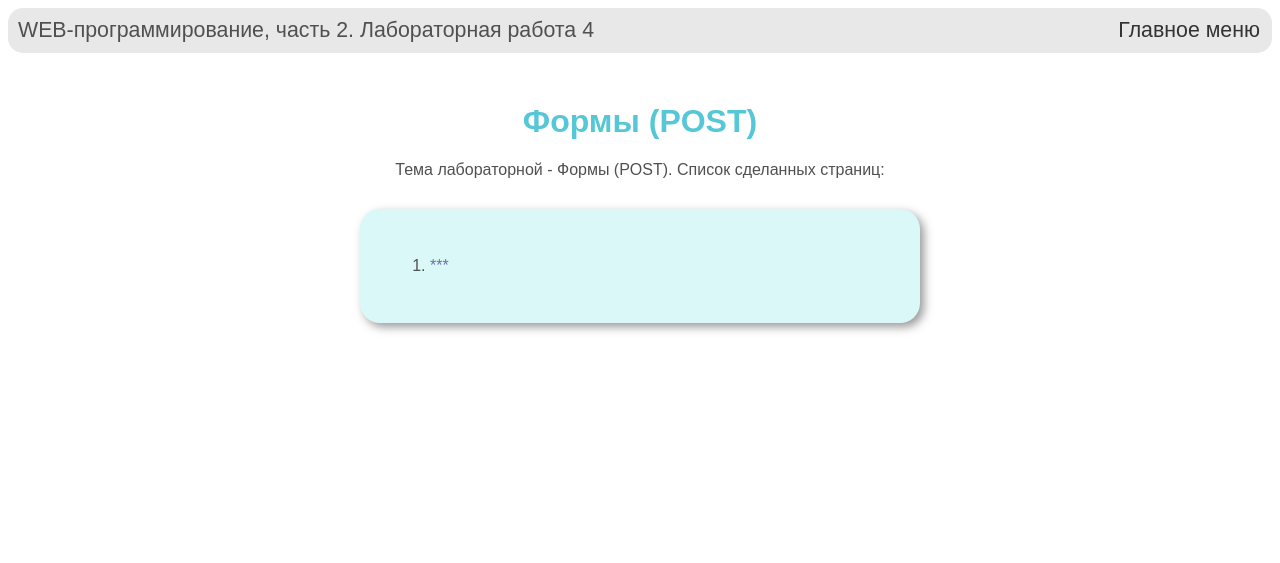
After one commit to Anjelaaaaa/web-programming-labs, a Flask app: page /lab4/ in a window 1280 px wide. The commit adds this page. Shown: the top 563 px of the page. Run offline with Flask 3, Linux system fonts and the light colour scheme.

Commit message:
Заготовка к 4-ой лабораторной

```diff
--- a/app.py
+++ b/app.py
@@ -2,11 +2,12 @@
 from lab1 import lab1
 from lab2 import lab2
 from lab3 import lab3
+from lab4 import lab4
 
 app = Flask(__name__)
 app.register_blueprint(lab1)
 app.register_blueprint(lab2)
-app.register_blueprint(lab3)
+app.register_blueprint(lab4)
 
 
 @app.route("/")
@@ -36,6 +37,9 @@
                     </li>
                     <li>
                         <a href="/lab3/">Третья лабораторная</a>
+                    </li>
+                    <li>
+                        <a href="/lab4/">Четвертая лабораторная</a>
                     </li>
                 </ol>
             </div>
--- /dev/null
+++ b/lab4.py
@@ -0,0 +1,7 @@
+from flask import Blueprint, render_template, request
+lab4 = Blueprint('lab4', __name__)
+
+
+@lab4.route('/lab4/')
+def lab():
+    return render_template('lab4/lab4.html')
--- a/static/main.css
+++ b/static/main.css
@@ -83,6 +83,9 @@ div.menu:hover {
     background-color: rgb(220, 217, 248);
     padding: 10px;
 }
+.lab4 {
+    background-color: rgb(217, 248, 247);
+}
 .center {
     text-align: center;
 }
@@ -103,6 +106,9 @@ div.menu:hover {
 }
 .header6 {
     color: rgb(218, 86, 137);
+}
+.header7 {
+    color: rgb(85, 199, 214);
 }
 .forheader {
     line-height: 45px;
--- /dev/null
+++ b/templates/lab4/lab4.html
@@ -0,0 +1,15 @@
+{% extends "base.html" %}
+
+{# номер лабораторной работы: #}
+{% block lab %}  Лабораторная работа 4 {% endblock %}
+
+{# основной контент: #}
+{% block main %}
+    <h1 class="header7 center">Формы (POST)</h1>
+    <div class="center">Тема лабораторной - Формы (POST). Список сделанных страниц:</div>
+    <div class="list lab4">
+        <ol>
+            <li><a href="">***</a></li>
+        </ol>
+    </div>
+{% endblock %}
```
